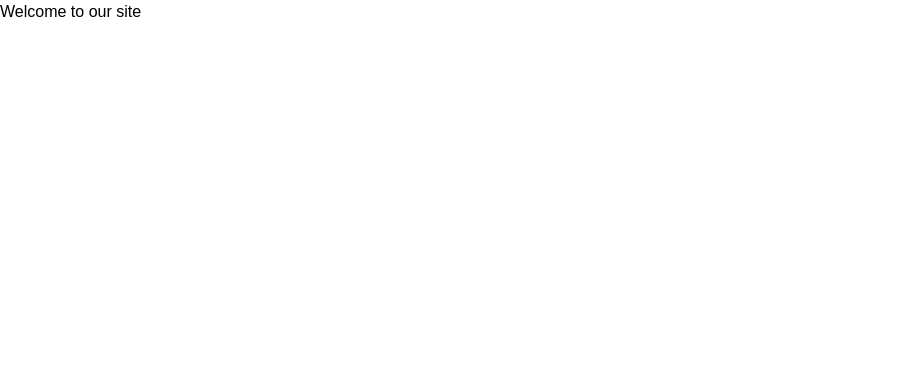
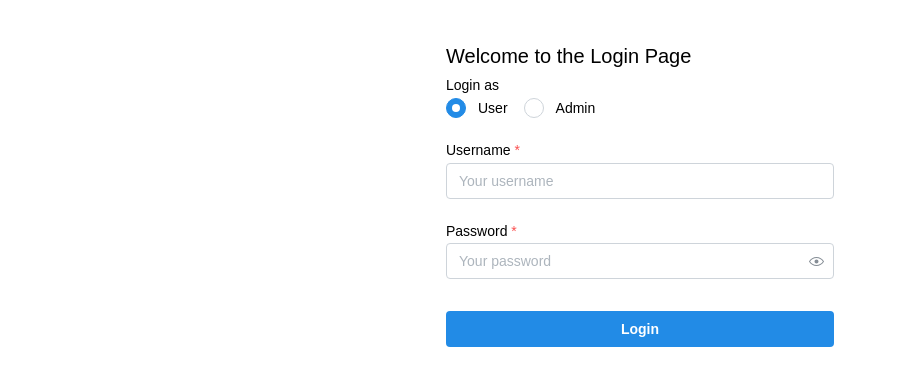
Before and after one commit to denzelloke/Hack4Good, a React (Vite) app: page /login in a window 1280 px wide. Shown: the top 386 px of the page, without its empty margins (0-897 px from the left). Built offline with nearby package versions, Linux system fonts and the light colour scheme; no server answers.

Commit message:
Add authentication + basic login

```diff
--- a/package.json
+++ b/package.json
@@ -11,6 +11,8 @@
   "dependencies": {
     "@mantine/core": "7.15.3",
     "@mantine/hooks": "7.15.3",
+    "@supabase/auth-ui-react": "^0.4.7",
+    "@supabase/auth-ui-shared": "^0.1.8",
     "@supabase/supabase-js": "^2.47.12",
     "@tabler/icons-react": "^3.28.1",
     "dotenv": "^16.4.7",
--- a/src/App.tsx
+++ b/src/App.tsx
@@ -1,31 +1,28 @@
-import { BrowserRouter, Routes, Route } from "react-router";
-//Import your pages here:
-import Inventory from "./pages/admin/Inventory";
+import { BrowserRouter, Routes, Route } from "react-router-dom";
+import UserLayout from "./layouts/UserLayout";
+import AdminLayout from "./layouts/AdminLayout";
+import Login from "./pages/Login";
 import Market from "./pages/user/Market";
-import Login from "./pages/Login"
+import Cart from "./pages/user/Cart";
 import Account from "./pages/user/Account";
 import Auction from "./pages/user/Auction";
-import Cart from "./pages/user/Cart";
+import Inventory from "./pages/admin/Inventory";
 
-import UserLayout from "./layouts/UserLayout";
-
-export default function App(){
-    return (
-        <BrowserRouter>
+export default function App() {
+  return (
+      <BrowserRouter>
         <Routes>
-          <Route path="/login" element = {<Login />} />
-          <Route path="/" element = {<UserLayout />} >
-            <Route index element = {<Market />} />
-            <Route path="/cart" element = {<Cart />} />
+          <Route path="/login" element={<Login />} />
+          <Route path="/" element={<UserLayout />}>
+            <Route index element={<Market />} />
+            <Route path="/cart" element={<Cart />} />
             <Route path="/account" element={<Account />} />
             <Route path="/auction" element={<Auction />} />
           </Route>
-          <Route path="/admin/inventory" element={<Inventory/>} />
-          {/*
-            Link up your new page here with a path i.e. "/about" and element i.e <AboutPage />
-            Reference: https://reactrouter.com/start/library/routing
-          */}
+          <Route path="/admin" element={<AdminLayout />}>
+            <Route path="inventory" element={<Inventory />} />
+          </Route>
         </Routes>
       </BrowserRouter>
-    )
+  );
 }
--- /dev/null
+++ b/src/db/auth.tsx
@@ -0,0 +1,102 @@
+import { createContext, useContext, useState, useEffect, ReactNode } from "react";
+import { getClient } from "./database";
+import { Session } from "@supabase/supabase-js";
+
+interface AuthContextType {
+  session: Session | null;
+  loading: boolean;
+  isAdmin: boolean;
+  login: (username: string, password: string, role: "user" | "admin") => Promise<void>;
+  logout: () => Promise<void>;
+}
+
+const AuthContext = createContext<AuthContextType | undefined>(undefined);
+
+export const AuthProvider = ({ children }: { children: ReactNode }) => {
+  const supabase = getClient();
+  const [session, setSession] = useState<Session | null>(null);
+  const [isAdmin, setIsAdmin] = useState(false);
+  const [loading, setLoading] = useState(true);
+
+  // Fetch the user's role from the database
+  const fetchUserRole = async (userId: string) => {
+    const { data, error } = await supabase
+      .from("customer") // Assuming 'users' table holds the is_admin field
+      .select("is_admin")
+      .eq("id", userId)
+      .single();
+    if (data) setIsAdmin(data.is_admin);
+    if (error) throw new Error(error.message);
+  };
+
+  // Check for existing session and listen for auth changes
+  useEffect(() => {
+    supabase.auth.getSession().then(({ data: { session } }) => {
+      setSession(session);
+      if (session?.user?.id) fetchUserRole(session.user.id);
+      setLoading(false);
+    });
+
+    const {
+      data: { subscription },
+    } = supabase.auth.onAuthStateChange((_event, session) => {
+      setSession(session);
+      if (session?.user?.id) fetchUserRole(session.user.id);
+    });
+
+    return () => subscription?.unsubscribe();
+  }, [supabase]);
+
+  // Sign in function with username instead of email
+  const login = async (username: string, password: string, role: "user" | "admin") => {
+    // Query the customers table to get the uid associated with the username
+    const { data: authUserData } = await supabase
+      .from("customer") // The table that holds the username
+      .select("email")
+      .eq("username", username)
+      .single();
+
+    if (!authUserData?.email) {
+      throw new Error("Failed to retrieve email for this user.");
+    }
+
+    // Sign in using the retrieved email
+    const { error: signInError, data: signInData } = await supabase.auth.signInWithPassword({
+      email: authUserData.email,
+      password,
+    });
+
+    if (signInError) throw new Error(signInError.message);
+
+    if (signInData?.user?.id) {
+      await fetchUserRole(signInData.user.id); // Set user role
+      if (role === "admin" && !isAdmin) {
+        throw new Error("You do not have admin rights.");
+      }
+    } else {
+      throw new Error("Sign-in failed.");
+    }
+  };
+
+  // Logout function
+  const logout = async () => {
+    await supabase.auth.signOut();
+    setSession(null);
+    setIsAdmin(false);
+  };
+
+  return (
+    <AuthContext.Provider value={{ session, loading, isAdmin, login, logout }}>
+      {children}
+    </AuthContext.Provider>
+  );
+};
+
+// Hook to use auth context
+export const useAuth = () => {
+  const context = useContext(AuthContext);
+  if (!context) {
+    throw new Error("useAuth must be used within an AuthProvider");
+  }
+  return context;
+};
--- a/src/db/database.ts
+++ b/src/db/database.ts
@@ -1,18 +1,21 @@
-// Use this file to get data from supabase
-import { createClient } from "@supabase/supabase-js";
+import { createClient, SupabaseClient } from "@supabase/supabase-js";
+
 const supabaseURL = import.meta.env.VITE_SUPABASE_URL;
 const supabaseAnonKey = import.meta.env.VITE_SUPABASE_ANON_KEY;
 
-// Gets (or creates, if needed) a client to the supabase servers
-const getClient = () => {
-  if (supabaseURL && supabaseAnonKey) {
-    const client = createClient(supabaseURL, supabaseAnonKey);
-    return client;
-  } else {
-    throw new Error(
-      "Failed to connect to Supabase Database. Missing Vite environment variables."
-    );
+let supabaseClient: SupabaseClient | null = null;
+
+// Gets (or creates, if needed) a client to the Supabase servers
+export const getClient = () => {
+  if (!supabaseClient) {
+    if (!supabaseURL || !supabaseAnonKey) {
+      throw new Error(
+        "Failed to connect to Supabase Database. Missing Vite environment variables."
+      );
+    }
+    supabaseClient = createClient(supabaseURL, supabaseAnonKey);
   }
+  return supabaseClient;
 };
 
 export const getAllProducts = async () => {
--- a/src/layouts/AdminLayout.tsx
+++ b/src/layouts/AdminLayout.tsx
@@ -0,0 +1,22 @@
+import { useAuth } from "../db/auth";
+import { Navigate, Outlet } from "react-router-dom";
+
+export default function AdminLayout() {
+  const { session, loading, isAdmin } = useAuth();
+
+  if (loading) {
+    return <div>Loading...</div>;
+  }
+
+  if (!session || !isAdmin) {
+    // Redirect anon users or normal users trying to access admin routes
+    return <Navigate to={session ? "/" : "/login"} replace />;
+  }
+
+  return (
+    <div>
+      <h1>Admin Dashboard</h1>
+      <Outlet />
+    </div>
+  );
+}
--- a/src/main.tsx
+++ b/src/main.tsx
@@ -1,11 +1,15 @@
 import "@mantine/core/styles.css";
 import { MantineProvider } from "@mantine/core";
 import { theme } from "./theme";
+import { AuthProvider } from "./db/auth";
+
 import ReactDOM from "react-dom/client";
 import App from "./App";
 
 ReactDOM.createRoot(document.getElementById("root") as HTMLElement).render(
   <MantineProvider theme={theme}>
-    <App />
+    <AuthProvider>
+      <App />
+    </AuthProvider>
   </MantineProvider>
 );
--- a/src/pages/Login.tsx
+++ b/src/pages/Login.tsx
@@ -1,8 +1,75 @@
+import { useState } from "react";
+import { useNavigate } from "react-router-dom";
+import { useAuth } from "../db/auth";
+import { TextInput, PasswordInput, Button, Group, Text, Container, Radio } from "@mantine/core";
 
-export default function Login(){
-    return (
-        <div>
-            Welcome to our site
-        </div>
-    )
+export default function Login() {
+  const navigate = useNavigate();
+  const { login, loading } = useAuth();
+
+  const [userType, setUserType] = useState<"user" | "admin">("user");
+  const [username, setUsername] = useState("");
+  const [password, setPassword] = useState("");
+  const [error, setError] = useState<string | null>(null);
+
+  const handleSubmit = async (event: React.FormEvent) => {
+    event.preventDefault();
+    setError(null);
+
+    try {
+      await login(username, password, userType);
+      if (userType === "admin") {
+        navigate("/admin");
+      } else {
+        navigate("/");
+      }
+    } catch (err) {
+      setError((err as Error).message);
+    }
+  };
+
+  return (
+    <Container size={420} my={40}>
+      <Text size="xl">
+        Welcome to the Login Page
+      </Text>
+      <form onSubmit={handleSubmit}>
+        <Radio.Group
+          label="Login as"
+          value={userType}
+          onChange={(value) => setUserType(value as "user" | "admin")}
+          mb="lg"
+        >
+          <Group>
+            <Radio value="user" label="User" />
+            <Radio value="admin" label="Admin" />
+          </Group>
+        </Radio.Group>
+
+        <TextInput
+          label="Username"
+          placeholder="Your username"
+          value={username}
+          onChange={(e) => setUsername(e.target.value)}
+          required
+          mb="lg"
+        />
+
+        <PasswordInput
+          label="Password"
+          placeholder="Your password"
+          value={password}
+          onChange={(e) => setPassword(e.target.value)}
+          required
+          mb="lg"
+        />
+
+        {error && <Text color="red" size="sm">{error}</Text>}
+
+        <Button fullWidth type="submit" loading={loading} mt="xl">
+          Login
+        </Button>
+      </form>
+    </Container>
+  );
 }
```
Also changed, not shown: src/layouts/UserLayout.tsx (+25 -21 lines), src/db/auth.ts (deleted), 2 other files (tests, documents, lock files or other folders).
